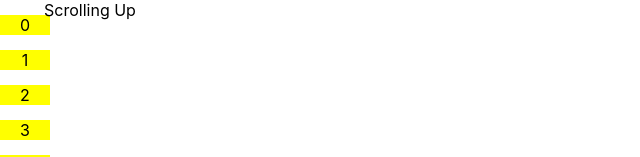
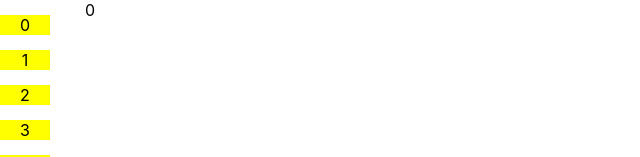
Before and after one commit to saksham695/Machine-Coding, a React (Create React App) app: page / in a window 1280 px wide. Shown: the top 157 px of the page, without its empty margins (0-640 px from the left). Built offline with nearby package versions, Linux system fonts and the light colour scheme.

Commit message:
Added optmized scroll

```diff
--- a/src/App.js
+++ b/src/App.js
@@ -2,6 +2,7 @@ import logo from "./logo.svg";
 import "./App.css";
 import { useCallback, useEffect, useRef, useState } from "react";
 import { useScrollDirection } from "./useScrollDirection";
+import { useScrollDirectionOp } from "./useScrollDirectionOp";
 
 const myArray = [];
 
@@ -11,7 +12,8 @@ for (let i = 0; i < 100; i++) {
 
 function App() {
   const [data, setData] = useState(myArray);
-  const { direction } = useScrollDirection();
+  // const { direction } = useScrollDirection();
+  const {direction} = useScrollDirectionOp()
 
   console.log("Parent direction",direction)
 
--- /dev/null
+++ b/src/useScrollDirectionOp.js
@@ -0,0 +1,51 @@
+import { useEffect, useRef, useState } from "react";
+
+export const useScrollDirectionOp = () => {
+  const currectVal = useRef();
+  const [direction, setScrollDirection] = useState(0);
+
+  const handleScroll = () => {
+    console.log("handleScroll", window.pageYOffset);
+    if (window.pageYOffset !== currectVal.current) {
+      const prev = currectVal.current;
+      currectVal.current = window.pageYOffset;
+      setScrollDirection(
+        prev < currectVal.current ? "Scrolling Down" : "Scrolling Up"
+      );
+    }
+  };
+
+  const throttledScroll = (cb, delay) => {
+    let flag = true;
+    return () => {
+      if (flag) {
+        cb();
+        flag = false;
+        setTimeout(() => {
+          flag = true;
+        }, delay);
+      }
+    };
+  };
+
+  const debouncedScroll = (cb, delay) => {
+    let interval;
+    return () => {
+      clearInterval(interval);
+      interval = setTimeout(() => {
+        cb();
+      }, delay);
+    };
+  };
+
+  const throttleScroll = debouncedScroll(handleScroll, 200);
+
+  useEffect(() => {
+    window.addEventListener("scroll", throttleScroll);
+    currectVal.current = window.pageYOffset;
+  }, []);
+
+  return {
+    direction,
+  };
+};
```
Also changed, not shown: test.js (added, +49 -0 lines).
